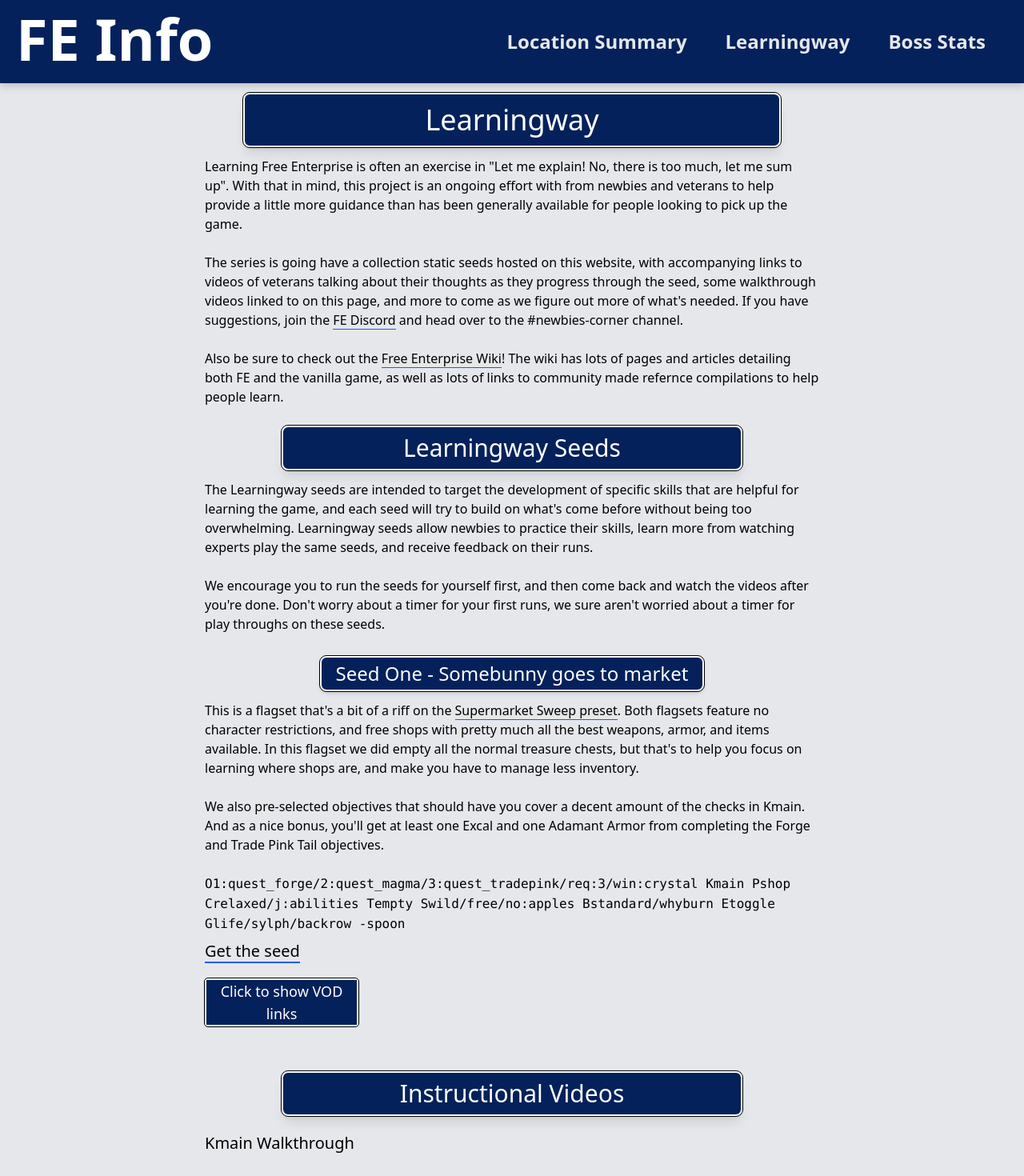
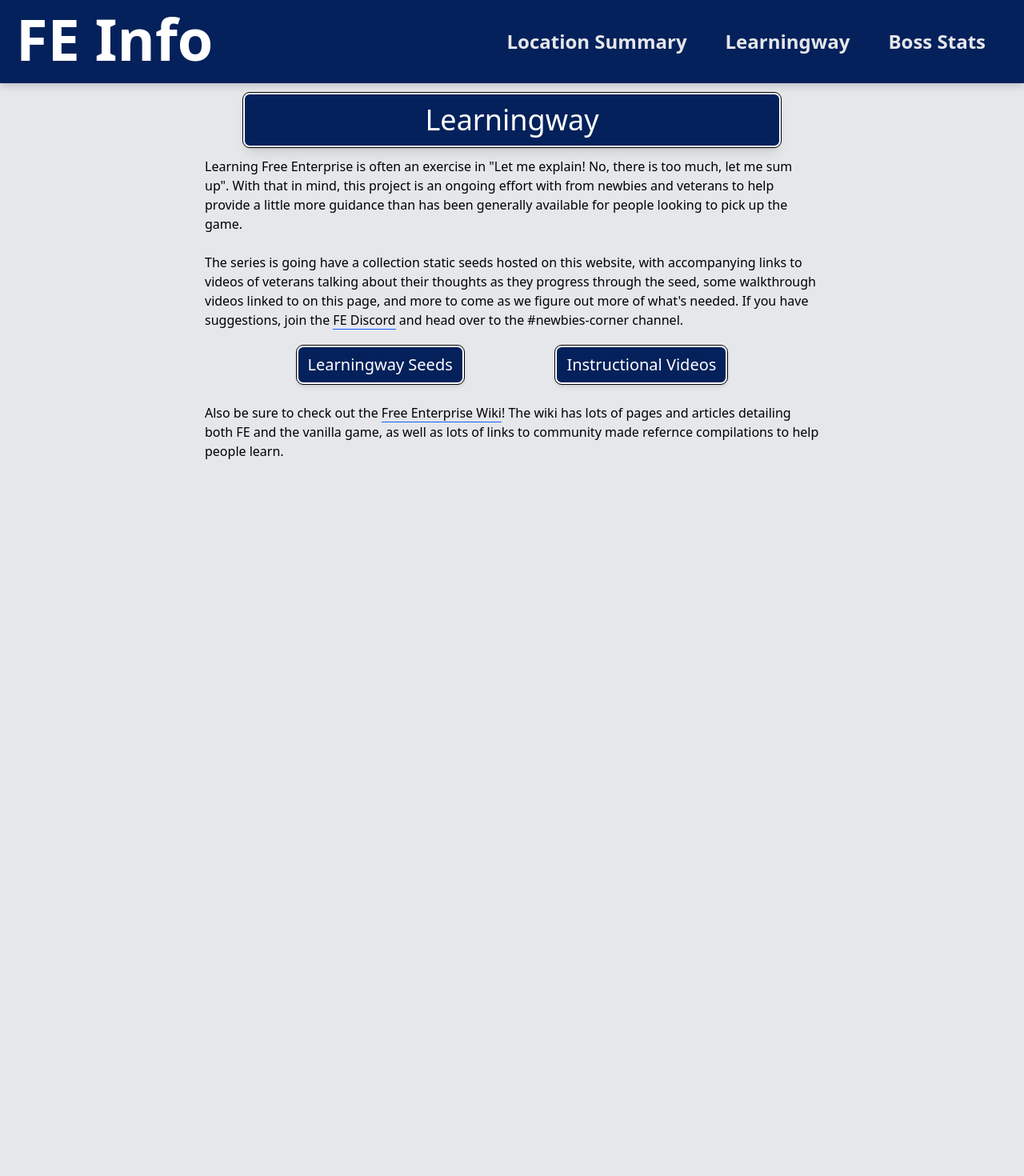
Before and after one commit to Antidale/ffiv_fe_boss_stats, a React (Vite) app: page /learningway in a window 1280 px wide. Shown: the top 1470 px of the page at 80% size. After the commit the page ends 800 px from the top, so only its background shows below. Built offline with nearby package versions, Linux system fonts and the light colour scheme; grey boxes are pictures that could not be loaded; a web font is replaced by a local one.

Commit message:
FP: separate seeds and instructional vods pages

```diff
--- a/src/App.jsx
+++ b/src/App.jsx
@@ -8,6 +8,8 @@ const EquipmentPage = lazy(() => import('./EquipmentPage/EquipmentPage'));
 const TosPrivacy = lazy(() => import('./BotPages/TosPrivacy'));
 const Learningway = lazy(() => import('./Learningway Page/LearningwayPage'));
 const SeedIframe = lazy(() => import('./Learningway Page/SeedIframe'));
+const LearningwayVods = lazy(() => import('./Learningway Page/LearningwayVods'))
+const LearningwaySeeds = lazy(() => import('./Learningway Page/LearningwaySeeds'))
 
 const App = () => (
   <BrowserRouter>
@@ -20,7 +22,9 @@ const App = () => (
           <Route path="/equipment/" element={<EquipmentPage />} />
           <Route path="/learningway/" element={<Learningway />} />
           <Route path="/tos-privacy" element={<TosPrivacy />} />
-          <Route path="/learningway/:seedName" element={<SeedIframe />} />
+          <Route path="/learningway/seeds/:seedName" element={<SeedIframe />} />
+          <Route path="/learningway/seeds" element={<LearningwaySeeds />} />
+          <Route path="/learnignway/videos" element={<LearningwayVods />} />
         </Routes>
       </Suspense>
     </main >
--- a/src/Learningway Page/InstructionalVideos.jsx
+++ b/src/Learningway Page/InstructionalVideos.jsx
@@ -1,9 +1,14 @@
 import YouTubeIframe from '../Utils/YouTube';
+import React from 'react';
+import { useTitle } from '../Effects/SetTitle';
 
 
-const InstructionalVideos = () => (
-    <section className='py-3'>
-        <h2 className='text-3xl text-center py-2 bg-darkblue text-white border-white rounded-lg border-2 max-w-3/4 mx-auto my-3 outline outline-black shadow-lg'>Instructional Videos</h2>
+const InstructionalVideos = () => {
+    useTitle("Instructional Videos")
+
+    return (
+        <article className='mx-auto max-w-6/10'>
+            <h1 className='text-3xl text-center py-2 bg-darkblue text-white border-white rounded-lg border-2 max-w-3/4 mx-auto my-3 outline outline-black shadow-lg'>Instructional Videos</h1>
             <ul className='list-none'>
                 <li>
                     <YouTubeIframe title="Kmain Walkthrough" url="https://www.youtube.com/embed/FiG22k-sD88?si=MfYZK20IjdVg-EnW" />
@@ -18,7 +23,9 @@ const InstructionalVideos = () => (
                     <YouTubeIframe title="Understanding Agility in Final Fantasy IV: Free Enterprise by tallgrant" url="https://www.youtube.com/embed/cAbnhESM6N4?si=SMVMC-szr-VT5w59" />
                 </li>
             </ul>
-    </section>
+        </article>
     );
 
+}
+
 export default InstructionalVideos;
--- a/src/Learningway Page/LearningwayPage.jsx
+++ b/src/Learningway Page/LearningwayPage.jsx
@@ -1,9 +1,6 @@
 import React from 'react';
 import { useTitle } from '../Effects/SetTitle';
-
-import VodLinks from './VodLinks';
-import LearninwayVods from './LearningwayVods'
-import InstructionalVideos from './InstructionalVideos';
+import { NavLink } from 'react-router-dom';
 
 const Learningway = () => {
     useTitle("Learningway")
@@ -14,30 +11,13 @@ const Learningway = () => {
             <p>Learning Free Enterprise is often an exercise in "Let me explain! No, there is too much, let me sum up". With that in mind, this project is an ongoing effort with from newbies and veterans to help provide a little more guidance than has been generally available for people looking to pick up the game.</p>
             <br />
             <p>The series is going have a collection static seeds hosted on this website, with accompanying links to videos of veterans talking about their thoughts as they progress through the seed, some walkthrough videos linked to on this page, and more to come as we figure out more of what's needed. If you have suggestions, join the <a href="https://discord.gg/AVeUqkb" className='border-b-1 border-blue-600'>FE Discord</a> and head over to the #newbies-corner channel.</p>
+
+            <div className='flex justify-evenly mt-5'>
+                <NavLink className='text-xl bg-darkblue text-white border-white rounded-lg border-2 px-3 py-2 outline outline-black shadow-md' to="/learningway/seeds">Learningway Seeds</NavLink>
+                <NavLink className="text-xl bg-darkblue text-white border-white rounded-lg border-2 px-3 py-2 outline outline-black shadow-md" to="/learnignway/videos">Instructional Videos</NavLink>
+            </div>
             <br />
             <p>Also be sure to check out the <a href="https://wiki.ff4fe.com" className='border-b-1 border-blue-600'>Free Enterprise Wiki</a>! The wiki has lots of pages and articles detailing both FE and the vanilla game, as well as lots of links to community made refernce compilations to help people learn.</p>
-
-            <section className='py-3'>
-                <h2 className='text-3xl text-center py-2 bg-darkblue text-white border-white rounded-lg border-2 max-w-3/4 mx-auto my-3 outline outline-black shadow-lg'>Learningway Seeds</h2>
-                <p>The Learningway seeds are intended to target the development of specific skills that are helpful for learning the game, and each seed will try to build on what's come before without being too overwhelming. Learningway seeds allow newbies to practice their skills, learn more from watching experts play the same seeds, and receive feedback on their runs.</p>
-                <br />
-                <p>We encourage you to run the seeds for yourself first, and then come back and watch the videos after you're done. Don't worry about a timer for your first runs, we sure aren't worried about a timer for play throughs on these seeds.</p>
-
-                <h3 className='text-2xl text-center py-1 bg-darkblue text-white border-white rounded-lg border-2 max-w-5/8 mx-auto mt-7 mb-3 outline outline-black shadow-md'>
-                    Seed One - Somebunny goes to market
-                </h3>
-                <p>This is a flagset that's a bit of a riff on the <a href="https://ff4fe.com/make?flags=bBAYAAAAAAAAAAEBGBkQAAAAAAAAAABAAAgBGRAEwAAAC" className='border-b-1 border-blue-600'>Supermarket Sweep preset</a>. Both flagsets feature no character restrictions, and free shops with pretty much all the best weapons, armor, and items available. In this flagset we did empty all the normal treasure chests, but that's to help you focus on learning where shops are, and make you have to manage less inventory.</p>
-                <br />
-                <p>We also pre-selected objectives that should have you cover a decent amount of the checks in Kmain. And as a nice bonus, you'll get at least one Excal and one Adamant Armor from completing the Forge and Trade Pink Tail objectives.</p>
-                <br />
-                <code>O1:quest_forge/2:quest_magma/3:quest_tradepink/req:3/win:crystal Kmain Pshop Crelaxed/j:abilities Tempty Swild/free/no:apples Bstandard/whyburn Etoggle Glife/sylph/backrow -spoon</code>
-
-                <p className='pt-2'><a href="/learningway/SeedOne" className='text-xl border-b-2 border-blue-600'>Get the seed</a></p>
-
-                <VodLinks vodInfo={LearninwayVods.SeedOne} />
-
-            </section>
-            <InstructionalVideos />
         </article>
     )
 }
--- /dev/null
+++ b/src/Learningway Page/LearningwaySeeds.jsx
@@ -0,0 +1,33 @@
+import React from 'react';
+import { useTitle } from '../Effects/SetTitle';
+import VodLinks from './VodLinks';
+import LearningwayVods from './LearningwayVods'
+import { NavLink } from 'react-router-dom';
+
+const LearningwaySeeds = () => {
+    useTitle("Learnignway Seeds")
+
+    return (
+        <article className='mx-auto max-w-6/10'>
+            <h2 className='text-3xl text-center py-2 bg-darkblue text-white border-white rounded-lg border-2 max-w-3/4 mx-auto my-3 outline outline-black shadow-lg'>Learningway Seeds</h2>
+            <p>The Learningway seeds are intended to target the development of specific skills that are helpful for learning the game, and each seed will try to build on what's come before without being too overwhelming. Learningway seeds allow newbies to practice their skills, learn more from watching experts play the same seeds, and receive feedback on their runs.</p>
+            <br />
+            <p>We encourage you to run the seeds for yourself first, and then come back and watch the videos after you're done. Don't worry about a timer for your first runs, we sure aren't worried about a timer for play throughs on these seeds.</p>
+
+            <h3 className='text-2xl text-center py-1 bg-darkblue text-white border-white rounded-lg border-2 max-w-5/8 mx-auto mt-7 mb-3 outline outline-black shadow-md'>
+                Seed One - Somebunny goes to market
+            </h3>
+            <p>This is a flagset that's a bit of a riff on the <a href="https://ff4fe.com/make?flags=bBAYAAAAAAAAAAEBGBkQAAAAAAAAAABAAAgBGRAEwAAAC" className='border-b-1 border-blue-600'>Supermarket Sweep preset</a>. Both flagsets feature no character restrictions, and free shops with pretty much all the best weapons, armor, and items available. In this flagset we did empty all the normal treasure chests, but that's to help you focus on learning where shops are, and make you have to manage less inventory.</p>
+            <br />
+            <p>We also pre-selected objectives that should have you cover a decent amount of the checks in Kmain. And as a nice bonus, you'll get at least one Excal and one Adamant Armor from completing the Forge and Trade Pink Tail objectives.</p>
+            <br />
+            <code>O1:quest_forge/2:quest_magma/3:quest_tradepink/req:3/win:crystal Kmain Pshop Crelaxed/j:abilities Tempty Swild/free/no:apples Bstandard/whyburn Etoggle Glife/sylph/backrow -spoon</code>
+
+            <p className='pt-2'><NavLink to="/learningway/seeds/seedone" className='text-xl border-b-2 border-blue-600'>Get the seed</NavLink></p>
+
+            <VodLinks vodInfo={LearningwayVods.SeedOne} />
+        </article>
+    )
+}
+
+export default LearningwaySeeds;
```
Lines whose indentation alone changed are shown as unchanged.
